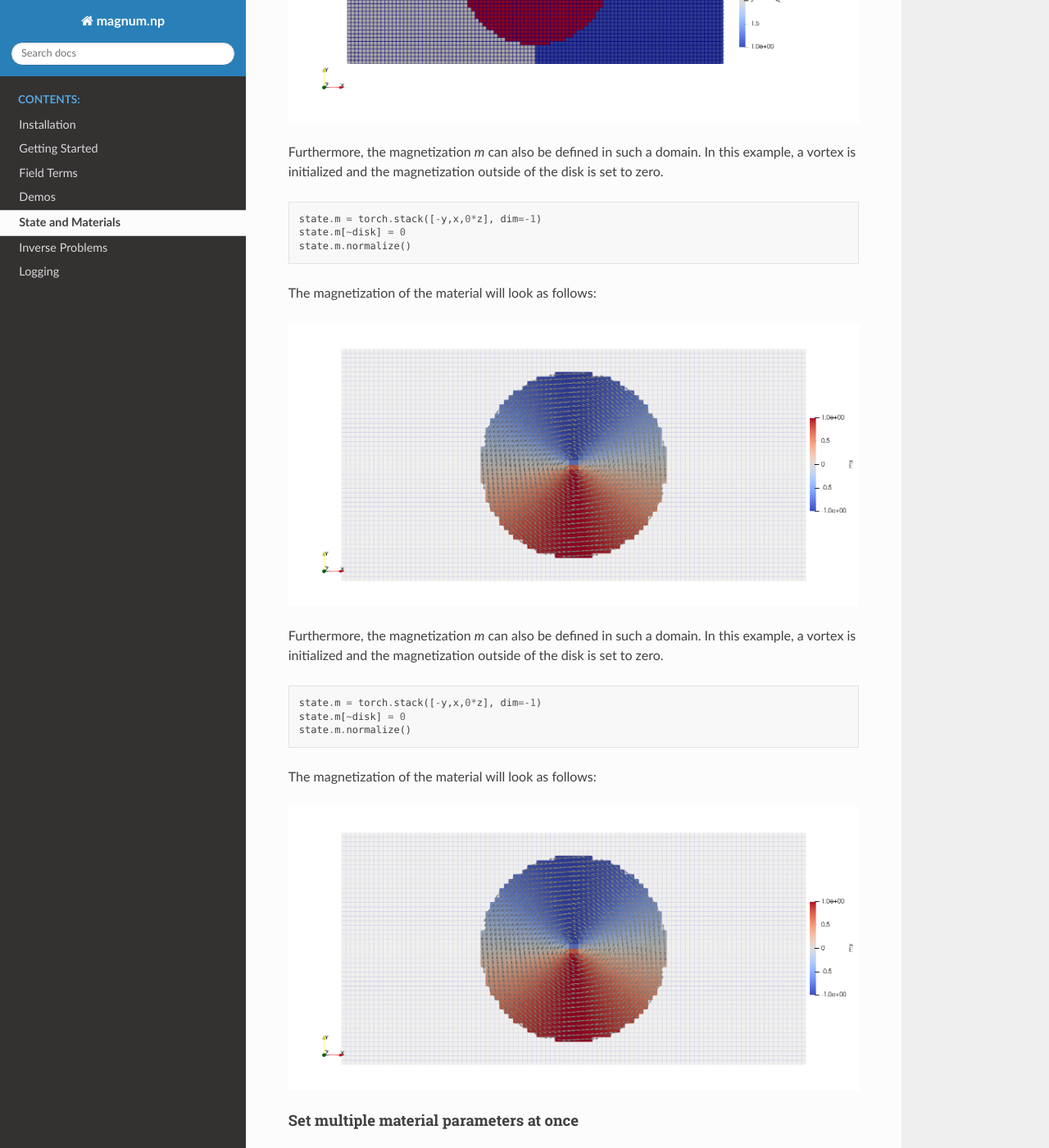
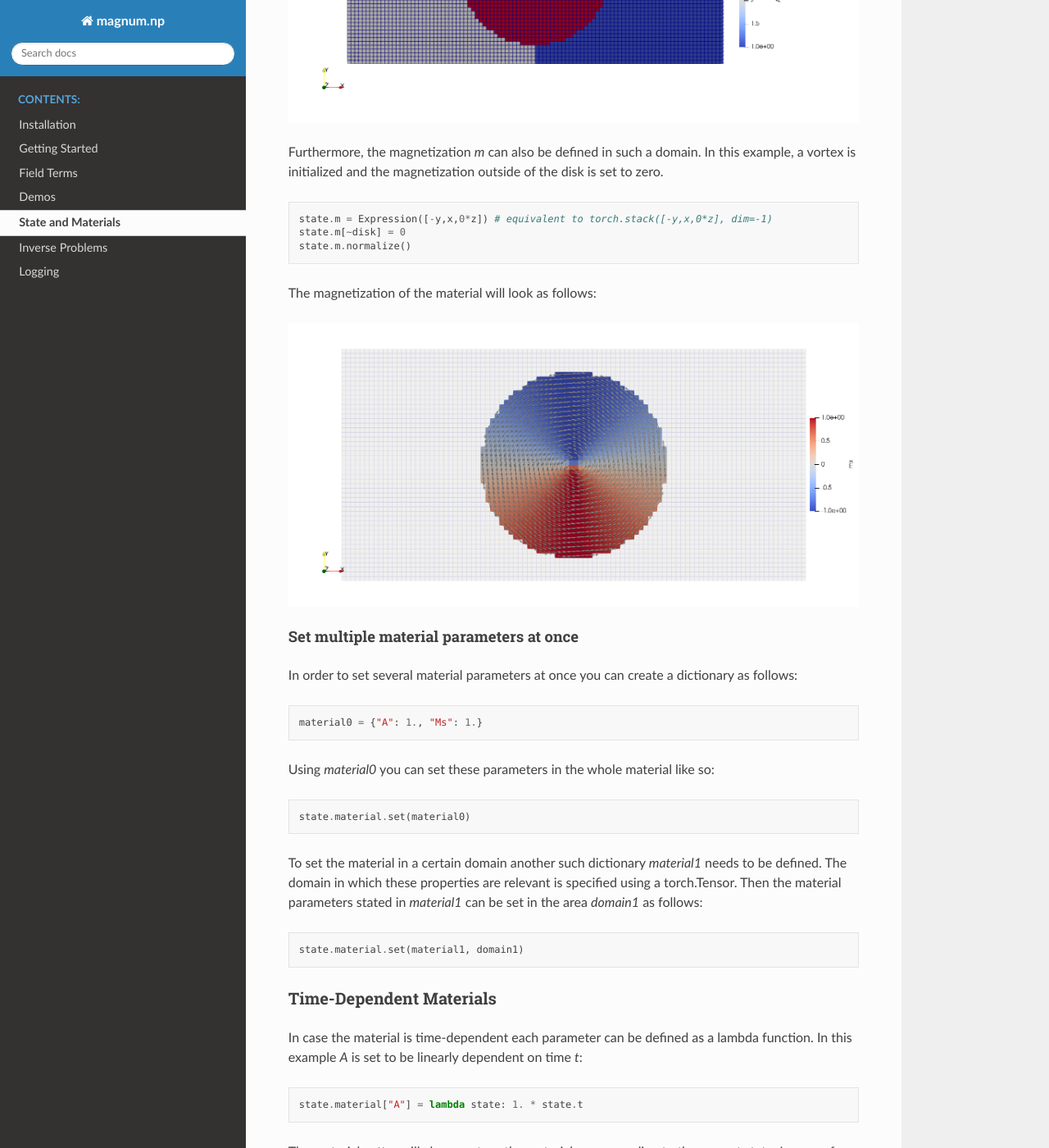
Before and after one commit to chris-birdler/magnum.np, a Sphinx documentation site: the page built from docs/state_and_materials.rst, in a window 1280 px wide and 1400 px high, scrolled down 4076 px. Shown: the whole window at 82% size. Built offline with Sphinx 7.4.7 and the Read the Docs theme 2.0.0, drawn with Linux system fonts in a browser that asks for light colours; pages that are not in the unit, such as notebooks, are missing from menus; some of the changed text lies outside the part shown.

Commit message:
update comments and some docs (still needs to be checked before release)

```diff
--- a/docs/state_and_materials.rst
+++ b/docs/state_and_materials.rst
@@ -125,7 +125,7 @@
 
 .. code-block:: python
 
-  x,y,z = state.SpatialCoordinate()
+  x,y,z = mesh.SpatialCoordinate()
   state.material["A"][:50,:,:,:] = 2
 
 The result will look as follows:
@@ -153,7 +153,7 @@
 
 .. code-block:: python
 
-  state.m = torch.stack([-y,x,0*z], dim=-1)
+  state.m = Expression([-y,x,0*z]) # equivalent to torch.stack([-y,x,0*z], dim=-1)
   state.m[~disk] = 0
   state.m.normalize()
 
@@ -162,18 +162,6 @@
 .. image:: _static/vortex.png
   :width: 700
 
-Furthermore, the magnetization *m* can also be defined in such a domain. In this example, a vortex is initialized and the magnetization outside of the disk is set to zero.
-
-.. code-block:: python
-
-  state.m = torch.stack([-y,x,0*z], dim=-1)
-  state.m[~disk] = 0
-  state.m.normalize()
-
-The magnetization of the material will look as follows:
-
-.. image:: _static/vortex.png
-  :width: 700
 
 Set multiple material parameters at once
 ========================================
@@ -201,6 +189,6 @@
 
 .. code-block:: python
 
-  state.material["A"] = lambda t: 1. * t
+  state.material["A"] = lambda state: 1. * state.t
 
-This causes __getitem__ of the material class to be overloaded and the corresponding material at the current time state.t will be returned.
+The material getter will always return the material corresponding to the current state. In case of constant materials a trivial lambda function is created duing setting the material.
```
Also changed, not shown: 1 other file.
